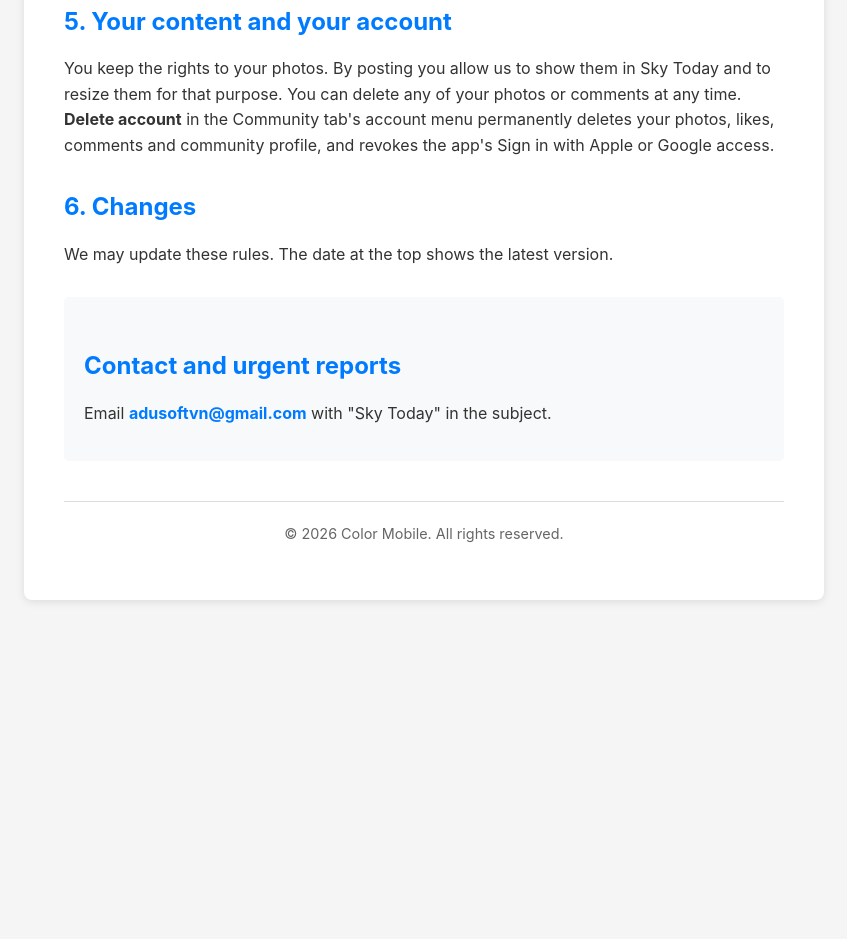
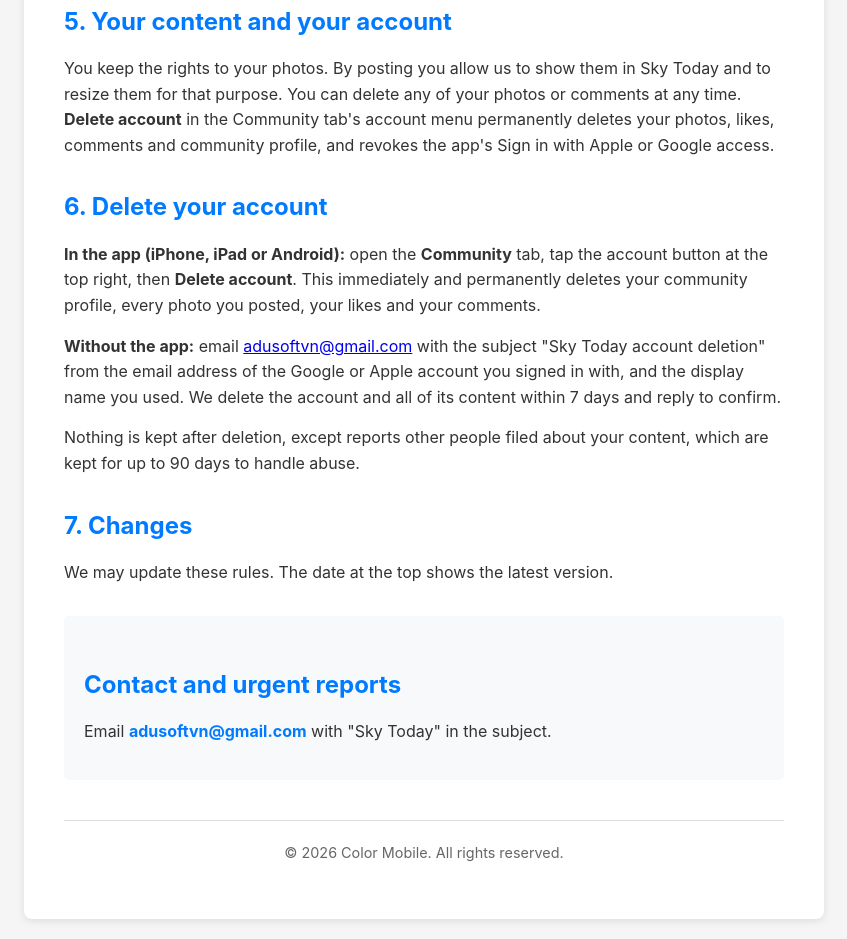
Before and after one commit to harrylevn/harrylevn.github.io, a plain HTML site: page sky-today-community.html in a window 1280 px wide. Shown: the part 1256-2195 px from the top of the page, without its empty margins (216-1063 px from the left). Before the commit the page ends 1876 px from the top, so only its background shows below. Drawn offline with Linux system fonts and the light colour scheme.

Commit message:
Publish site

```diff
--- a/sky-today-community.html
+++ b/sky-today-community.html
@@ -134,8 +134,15 @@
             <p>You keep the rights to your photos. By posting you allow us to show them in Sky Today and to resize them for that purpose. You can delete any of your photos or comments at any time. <strong>Delete account</strong> in the Community tab's account menu permanently deletes your photos, likes, comments and community profile, and revokes the app's Sign in with Apple or Google access.</p>
         </section>
 
+        <section id="delete-account">
+            <h2>6. Delete your account</h2>
+            <p><strong>In the app (iPhone, iPad or Android):</strong> open the <strong>Community</strong> tab, tap the account button at the top right, then <strong>Delete account</strong>. This immediately and permanently deletes your community profile, every photo you posted, your likes and your comments.</p>
+            <p><strong>Without the app:</strong> email <a href="mailto:adusoftvn@gmail.com?subject=Sky%20Today%20account%20deletion">adusoftvn@gmail.com</a> with the subject "Sky Today account deletion" from the email address of the Google or Apple account you signed in with, and the display name you used. We delete the account and all of its content within 7 days and reply to confirm.</p>
+            <p>Nothing is kept after deletion, except reports other people filed about your content, which are kept for up to 90 days to handle abuse.</p>
+        </section>
+
         <section>
-            <h2>6. Changes</h2>
+            <h2>7. Changes</h2>
             <p>We may update these rules. The date at the top shows the latest version.</p>
         </section>
 
```
